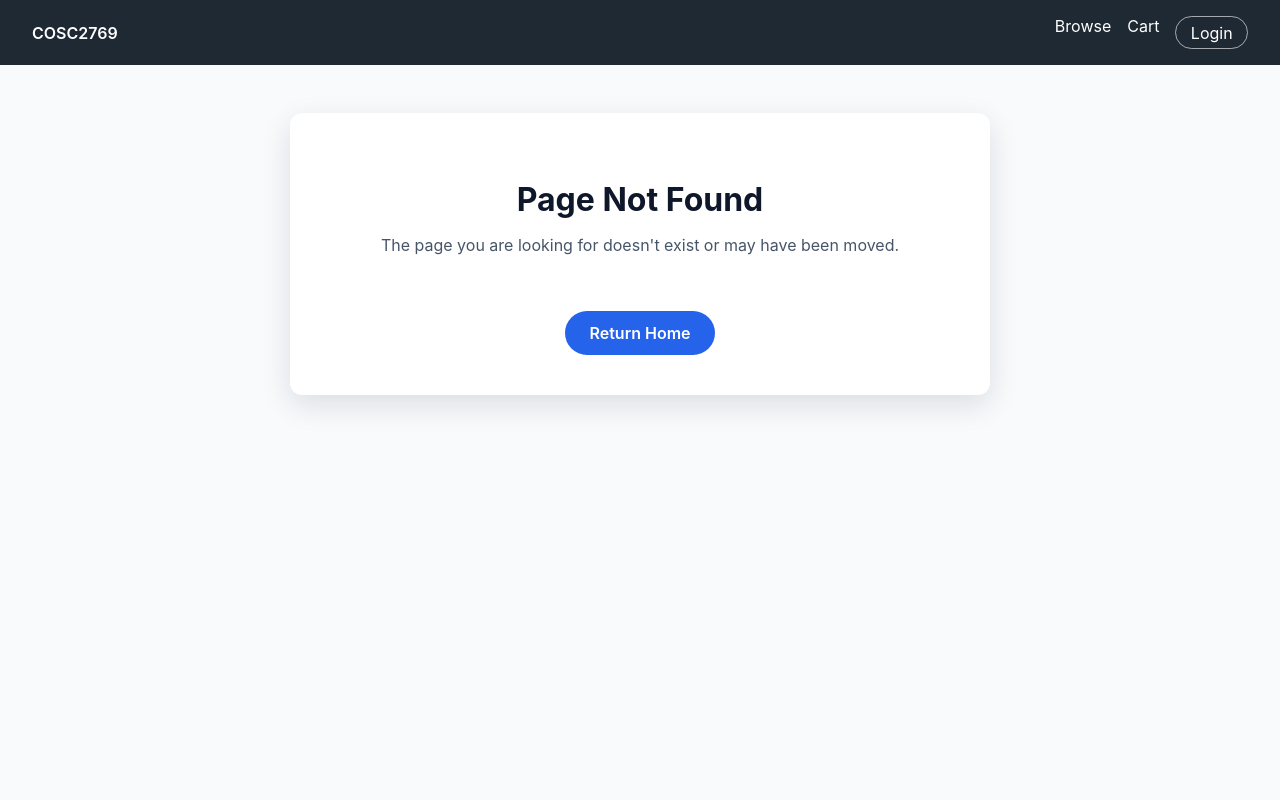
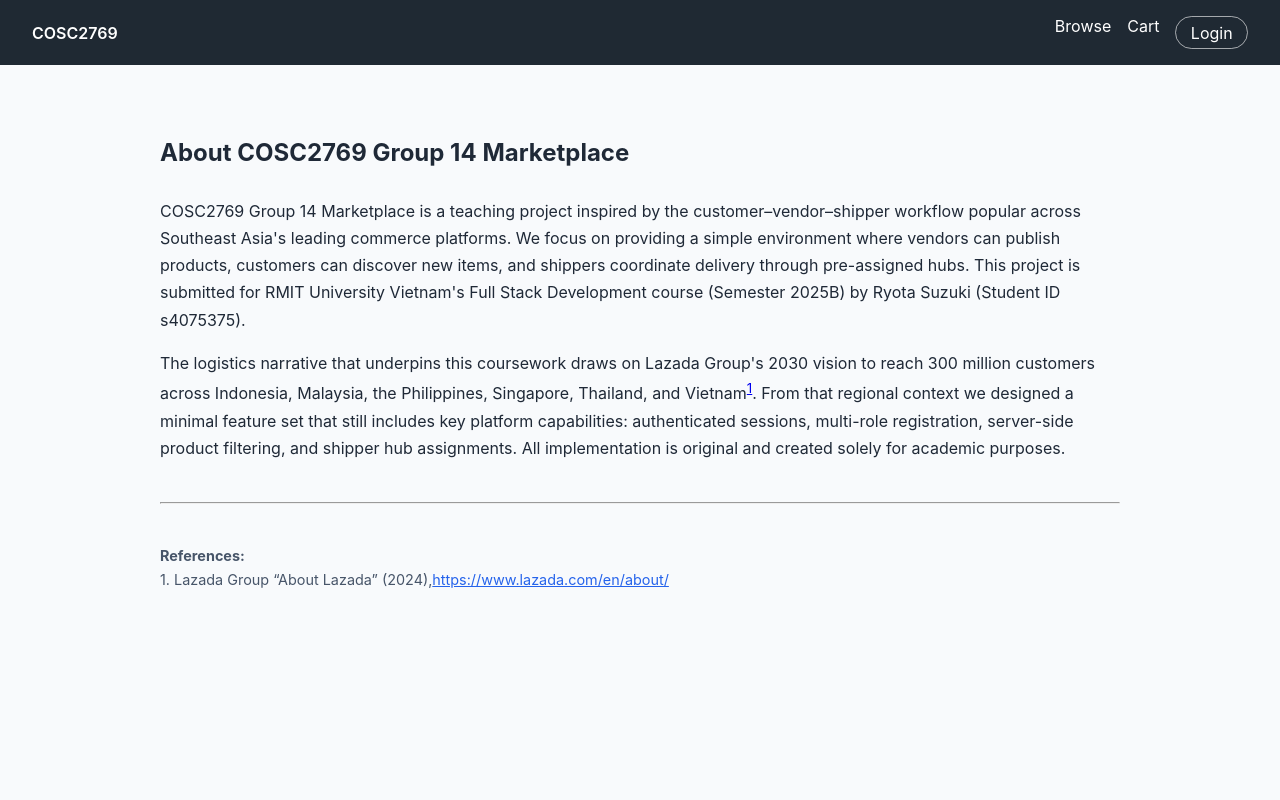
Before and after one commit to SuzuKafka/COSC2769-FullStack-Group14, a React (Vite) app in the folder client/: page /about in a window 1280 px wide. Shown: the top 800 px of the page. Built offline with nearby package versions, Linux system fonts and the light colour scheme; no server answers.

Commit message:
Add About/Privacy/Help

```diff
--- a/client/src/App.jsx
+++ b/client/src/App.jsx
@@ -15,6 +15,9 @@ import ShipperOrders from './pages/ShipperOrders';
 import Account from './pages/Account';
 import Forbidden from './pages/Forbidden';
 import NotFound from './pages/NotFound';
+import About from './pages/About';
+import Privacy from './pages/Privacy';
+import Help from './pages/Help';
 import RegisterVendor from './pages/RegisterVendor';
 import RegisterCustomer from './pages/RegisterCustomer';
 import RegisterShipper from './pages/RegisterShipper';
@@ -181,6 +184,9 @@ const AppContent = () => {
           <Route path="/product/:id" element={<ProductDetail />} />
           <Route path="/cart" element={<Cart />} />
           <Route path="/order-confirmation" element={<OrderConfirmation />} />
+          <Route path="/about" element={<About />} />
+          <Route path="/privacy" element={<Privacy />} />
+          <Route path="/help" element={<Help />} />
           <Route path="/register/customer" element={<RegisterCustomer />} />
           <Route path="/register/vendor" element={<RegisterVendor />} />
           <Route path="/register/shipper" element={<RegisterShipper />} />
--- a/client/src/components/Footer.jsx
+++ b/client/src/components/Footer.jsx
@@ -46,11 +46,14 @@ const Footer = () => (
       </section>
       <section style={columnStyle}>
         <h3 style={headingStyle}>Resources</h3>
-        <Link to="/" style={linkStyle}>
+        <Link to="/privacy" style={linkStyle}>
           Privacy
         </Link>
-        <Link to="/" style={linkStyle}>
+        <Link to="/help" style={linkStyle}>
           Help
+        </Link>
+        <Link to="/about" style={linkStyle}>
+          About
         </Link>
       </section>
       <section style={columnStyle}>
--- /dev/null
+++ b/client/src/pages/About.jsx
@@ -0,0 +1,46 @@
+import React from 'react';
+
+const containerStyle = {
+  maxWidth: '960px',
+  margin: '0 auto',
+  padding: '3rem 2rem',
+  lineHeight: 1.7,
+  color: '#1f2937',
+};
+
+const About = () => (
+  <section style={containerStyle}>
+    <h1 style={{ marginBottom: '1.5rem' }}>About COSC2769 Group 14 Marketplace</h1>
+    <p>
+      COSC2769 Group 14 Marketplace is a teaching project inspired by the customer–vendor–shipper
+      workflow popular across Southeast Asia&apos;s leading commerce platforms. We focus on providing a
+      simple environment where vendors can publish products, customers can discover new items, and
+      shippers coordinate delivery through pre-assigned hubs. This project is submitted for RMIT
+      University Vietnam&apos;s Full Stack Development course (Semester 2025B) by Ryota Suzuki (Student ID
+      s4075375).
+    </p>
+    <p>
+      The logistics narrative that underpins this coursework draws on Lazada Group&apos;s 2030 vision to
+      reach 300 million customers across Indonesia, Malaysia, the Philippines, Singapore, Thailand, and
+      Vietnam<sup><a href="#ref-lazada">1</a></sup>. From that regional context we designed a minimal feature set that still includes
+      key platform capabilities: authenticated sessions, multi-role registration, server-side product
+      filtering, and shipper hub assignments. All implementation is original and created solely for
+      academic purposes.
+    </p>
+    <hr style={{ margin: '2.5rem 0' }} />
+    <p id="ref-lazada" style={{ fontSize: '0.9rem', color: '#475569' }}>
+      <strong>References:</strong> <br />
+      1. Lazada Group &ldquo;About Lazada&rdquo; (2024),
+      <a
+        href="https://www.lazada.com/en/about/"
+        target="_blank"
+        rel="noopener noreferrer"
+        style={{ color: '#2563eb' }}
+      >
+        https://www.lazada.com/en/about/
+      </a>
+    </p>
+  </section>
+);
+
+export default About;
--- /dev/null
+++ b/client/src/pages/Help.jsx
@@ -0,0 +1,49 @@
+import React from 'react';
+
+const containerStyle = {
+  maxWidth: '960px',
+  margin: '0 auto',
+  padding: '3rem 2rem',
+  lineHeight: 1.7,
+  color: '#1f2937',
+};
+
+const listStyle = {
+  marginLeft: '1.2rem',
+};
+
+const Help = () => (
+  <section style={containerStyle}>
+    <h1 style={{ marginBottom: '1.5rem' }}>Help Centre</h1>
+    <p>
+      This help page guides you through the demo journeys built for COSC2769 Group 14 Marketplace. Use
+      the following checklists to exercise the full feature set with your customer, vendor, and shipper
+      accounts.
+    </p>
+    <h2>Getting Started</h2>
+    <ol style={listStyle}>
+      <li>Register a new account from the login page (or use seeded credentials if provided).</li>
+      <li>Verify your profile image, name, and address on the My Account page.</li>
+      <li>Add products as a vendor and test server-side search as a customer.</li>
+    </ol>
+    <h2>Common Questions</h2>
+    <dl>
+      <dt style={{ fontWeight: 600 }}>How do I reset my password?</dt>
+      <dd>For the demo deployment, contact the course team to request a reset.</dd>
+      <dt style={{ fontWeight: 600 }}>Where do orders go after checkout?</dt>
+      <dd>
+        Orders are assigned randomly to Ho Chi Minh City, Da Nang, or Hanoi distribution hubs. Shippers
+        see only orders for the hub they selected during registration.
+      </dd>
+      <dt style={{ fontWeight: 600 }}>Who built this site?</dt>
+      <dd>Ryota Suzuki (s4075375) for COSC2769 – Full Stack Development, Semester 2025B.</dd>
+    </dl>
+    <h2>Need More Assistance?</h2>
+    <p>
+      Please contact the teaching staff via Canvas, or refer to RMIT Vietnam&apos;s support channels for
+      technical questions about the coursework submission guidelines.
+    </p>
+  </section>
+);
+
+export default Help;
--- /dev/null
+++ b/client/src/pages/Privacy.jsx
@@ -0,0 +1,43 @@
+import React from 'react';
+
+const containerStyle = {
+  maxWidth: '960px',
+  margin: '0 auto',
+  padding: '3rem 2rem',
+  lineHeight: 1.7,
+  color: '#1f2937',
+};
+
+const Privacy = () => (
+  <section style={containerStyle}>
+    <h1 style={{ marginBottom: '1.5rem' }}>Privacy Statement</h1>
+    <p>
+      We collect only the information required to operate the coursework marketplace: an email or
+      contact address (when supplied by vendors), profile photographs, and product catalog data. No
+      payment details are gathered. All passwords are hashed with bcrypt before storage so that plain
+      text credentials are never written to disk. Profile images are stored on the application server and
+      referenced via generated file names.
+    </p>
+    <p>
+      Users may download or remove their data by contacting the course team. Because this application is
+      built for educational purposes, there is no automated data retention policy beyond the semester in
+      which it is assessed. We follow the Australian Privacy Principles statutory guidance on storing
+      personal information securely and restricting use to the original purpose of collection<sup><a href="#ref-app">1</a></sup>.
+    </p>
+    <hr style={{ margin: '2.5rem 0' }} />
+    <p id="ref-app" style={{ fontSize: '0.9rem', color: '#475569' }}>
+      <strong>References:</strong> <br />
+      1. Office of the Australian Information Commissioner, &ldquo;Australian Privacy Principles&rdquo; (2024),
+      <a
+        href="https://www.oaic.gov.au/privacy/australian-privacy-principles/"
+        target="_blank"
+        rel="noopener noreferrer"
+        style={{ color: '#2563eb' }}
+      >
+        https://www.oaic.gov.au/privacy/australian-privacy-principles/
+      </a>
+    </p>
+  </section>
+);
+
+export default Privacy;
```
